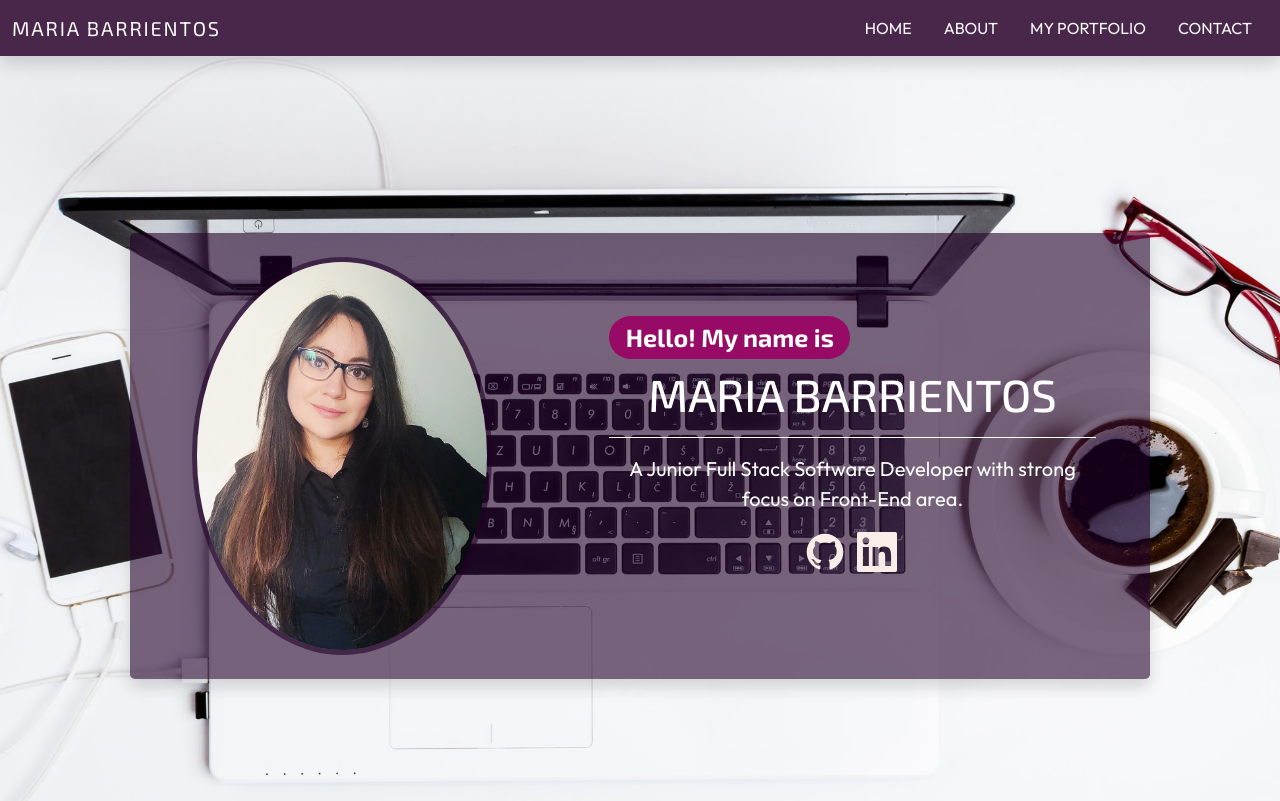
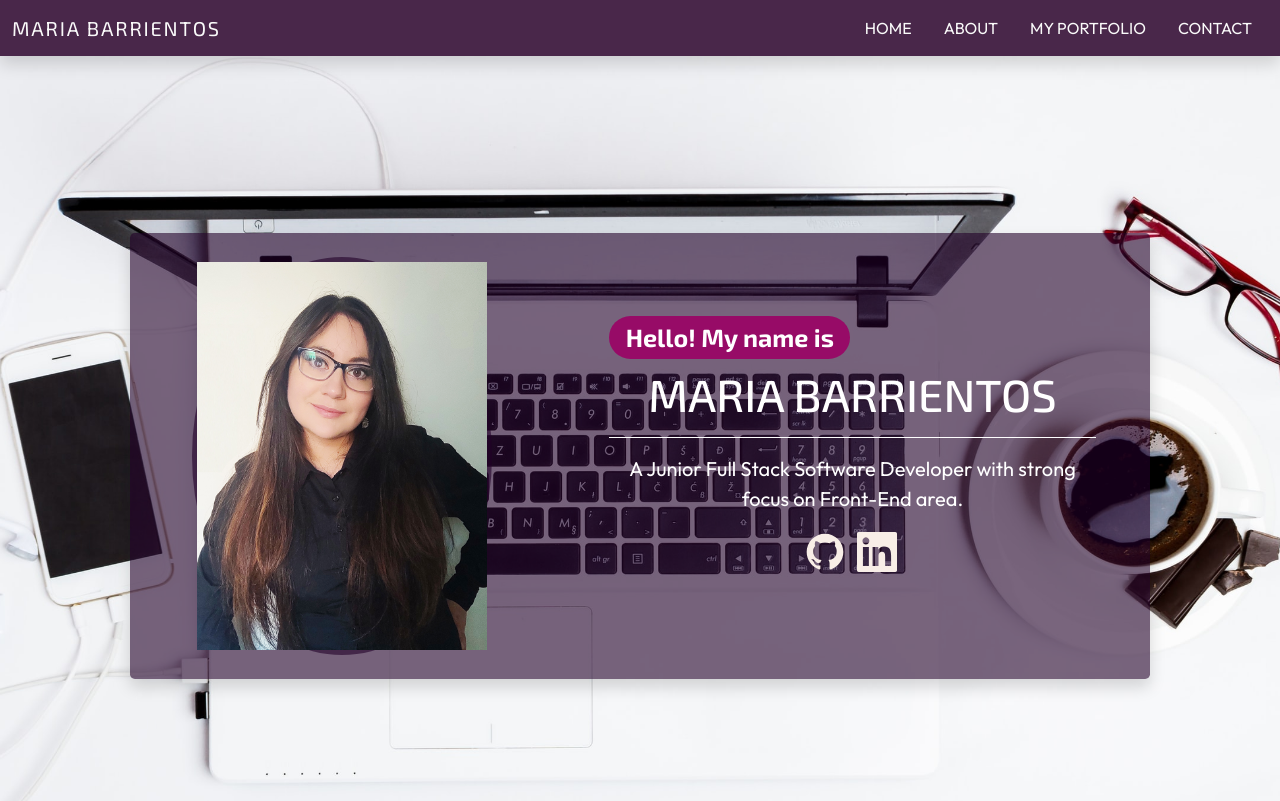
Before and after one commit to cotebarrientos/my-portfolio, a React (Create React App) app: page / in a window 1280 px wide. Shown: the top 801 px of the page. Built offline with nearby package versions, Linux system fonts and the light colour scheme.

Commit message:
Add website link to the README file

```diff
--- a/package.json
+++ b/package.json
@@ -1,5 +1,5 @@
 {
-  "homepage": "http://cotebarrientos.github.io/my-portfolio",
+  "homepage": "https://cotebarrientos.github.io/my-portfolio/",
   "name": "my-portfolio",
   "version": "0.1.0",
   "private": true,
--- a/src/index.css
+++ b/src/index.css
@@ -2,6 +2,12 @@
 
 @import url('https://fonts.googleapis.com/css2?family=Exo+2:ital,wght@0,100;0,200;0,300;0,400;0,500;0,600;0,700;0,800;0,900;1,100;1,200;1,300;1,400;1,500;1,600;1,700;1,800;1,900&family=Outfit:wght@100;200;300;400;500;600;700;800;900&family=Roboto:ital,wght@0,100;0,300;0,400;0,500;0,700;0,900;1,100;1,300;1,400;1,500;1,700;1,900&display=swap');
 
+
+* {
+  margin: 0px;
+  padding: 0px;
+  overflow-x:unset;
+}
 
 html,body {
   margin: 0;
```
Also changed, not shown: 1 other file (tests, documents, lock files or other folders).
